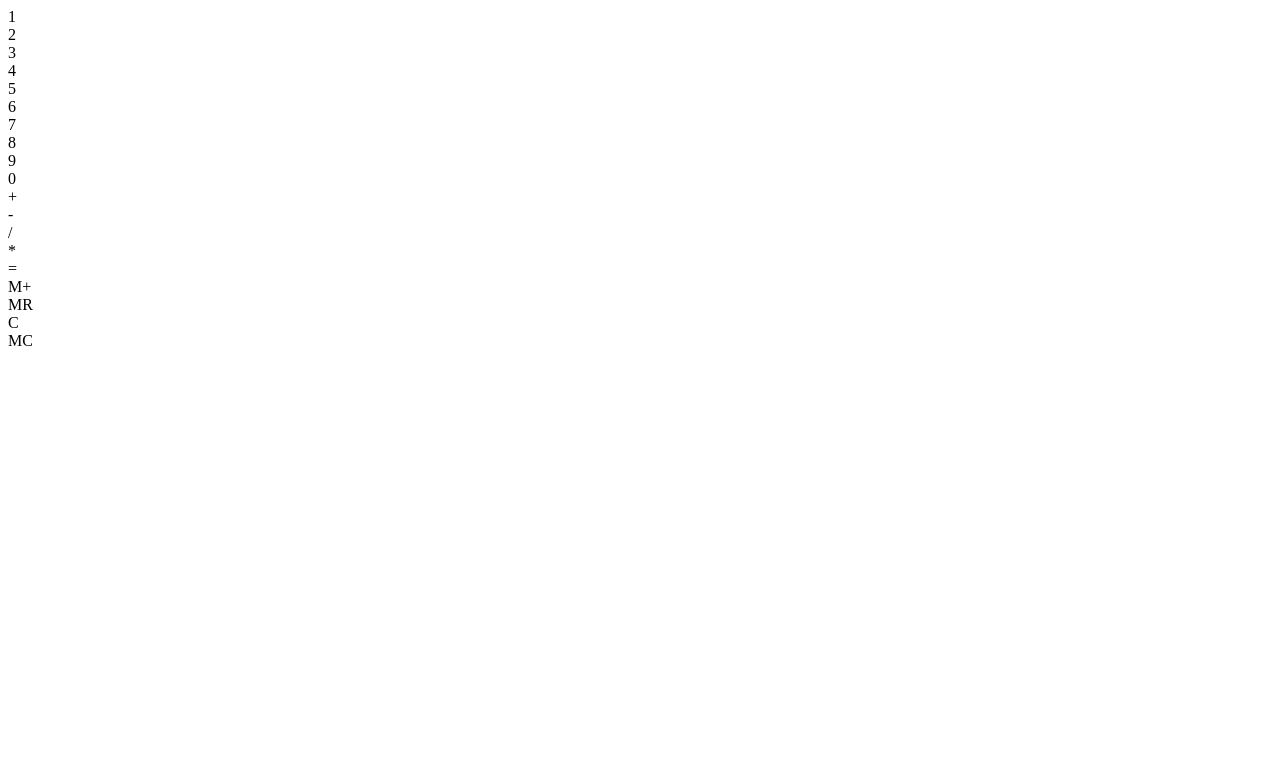
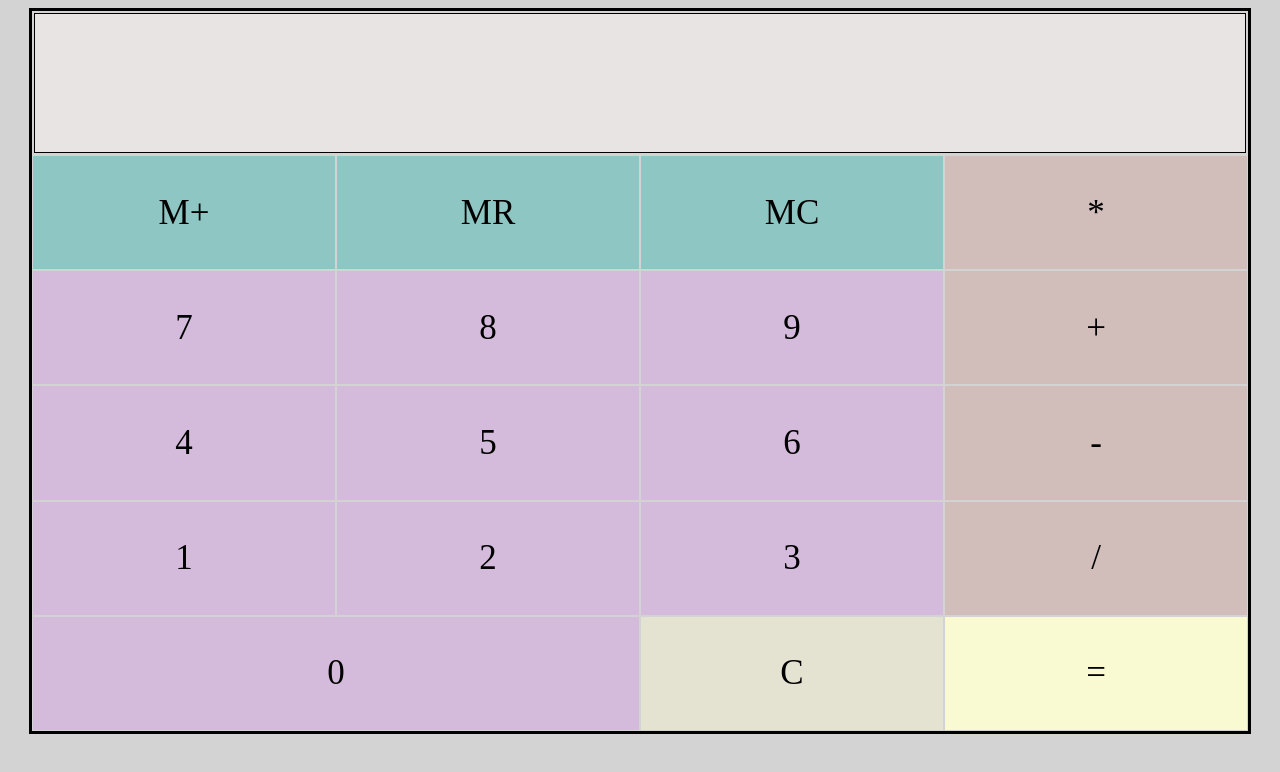
Before and after one commit to frontfoto/calculator, a plain HTML site: page index.html in a window 1280 px wide. Drawn offline with Linux system fonts and the light colour scheme.

Commit message:
Miniräknare

```diff
--- a/css/style.css
+++ b/css/style.css
@@ -1 +1,137 @@
-/* Denna fil skall innehålla din CSS kod */
+body {
+	font-size: 35px;
+	background-color: lightgrey;
+}
+
+
+#container {
+
+	border: solid 3px black;
+	display:grid;
+	height:90vh;
+	width:95vw;
+	margin:auto;
+	grid-template-rows: 20% auto;
+	grid-template-columns: 1fr 1fr 1fr 1fr;
+	grid-template-areas:
+	'rs rs rs rs'
+	'mr mplus mc multi'
+	'sju atta nio add'
+	'fyra fem sex sub'
+	'ett tva tre dv'
+
+	'nolla nolla c likamed';
+}
+
+.funct {
+	background-color: rgba(32, 178, 171, 0.39);
+}
+
+.number {
+	background-color: rgba(212, 109, 243, 0.24);
+}
+
+article {
+	border: groove 1px lightgrey;
+	display:grid;
+	background-color:lightgrey;
+
+}
+
+.operator {
+	background-color: rgba(200,100,80,0.2);
+}
+
+article div,#val {
+	text-align:center;
+	margin:auto;
+}
+
+#result {
+	grid-area: rs;
+	margin:2px;
+	background-color:rgba(238, 233, 233, 0.801);
+	font-size: 1.5em;
+	display: grid;
+	border: solid 1px black;
+}
+
+#noll {
+	grid-area: nolla;
+}
+
+#ett {
+	grid-area: ett;
+
+}
+
+#mc {
+	grid-area: mc;
+}
+
+#tva {
+	grid-area: tva;
+}
+
+#tre {
+	grid-area: tre;
+
+}
+
+#fyra {
+	grid-area: fyra;
+}
+
+#fem {
+	grid-area: fem;
+}
+
+#sex {
+	grid-area: sex;
+}
+
+#sju {
+	grid-area: sju;
+}
+
+#atta {
+	grid-area: atta;
+}
+
+#nio {
+	grid-area: nio;
+}
+
+#add {
+	grid-area: add;
+}
+
+#sub {
+	grid-area: sub;
+}
+
+#dv {
+	grid-area: dv;
+}
+
+#multi {
+	grid-area: multi;
+}
+
+#likamed {
+	grid-area: likamed;
+	background-color: lightgoldenrodyellow;
+}
+
+#mplus {
+	grid-area: mplus;
+}
+
+#mplus {
+	grid-area: mr;
+}
+
+#clear {
+	grid-area: c;
+	background-color: rgba(255, 250, 205, 0.384);
+}
--- a/js/script.js
+++ b/js/script.js
@@ -1 +1,61 @@
-// Denna fil skall innehålla JavaScript (JS)
+document.getElementById("container").addEventListener("click", calc);
+
+let result = document.querySelector("#val");
+let memory;
+
+function calc(e) {
+	let val;
+	if (e.target.firstChild.length != undefined) {
+		val = e.target.firstChild.nodeValue;
+
+	} else {
+		val = e.target.firstChild.firstChild.nodeValue;
+
+	}
+
+	if (result.innerHTML == "RESULTAT") result.innerHTML = "";
+console.log(val);
+switch (val) {
+	case '0':
+	case '1':
+	case '2':
+	case '3':
+	case '4':
+	case '5':
+	case '6':
+	case '7':
+	case '8':
+	case '9':
+	case '+':
+	case '-':
+	case '*':
+	case '/':
+		result.innerHTML += val;
+			console.log(val);
+		break;
+
+	case '=':
+		console.log(result.innerHTML);
+		let calcit = result.innerHTML;
+		calcit = eval(calcit);
+		calcit = calcit.toString();
+		calcit = calcit.substring(0,10);
+		result.innerHTML = calcit;
+		break;
+
+	case 'MC':
+	memory = '';
+	break;
+
+	case 'C':
+		result.innerHTML = "";
+	case 'M+':
+		memory = result.innerHTML;
+		result.innerHTML = "";
+		break;
+	case 'MR':
+		result.innerHTML += memory;
+		break;
+}
+
+}
```
Also changed, not shown: 1 other file.
